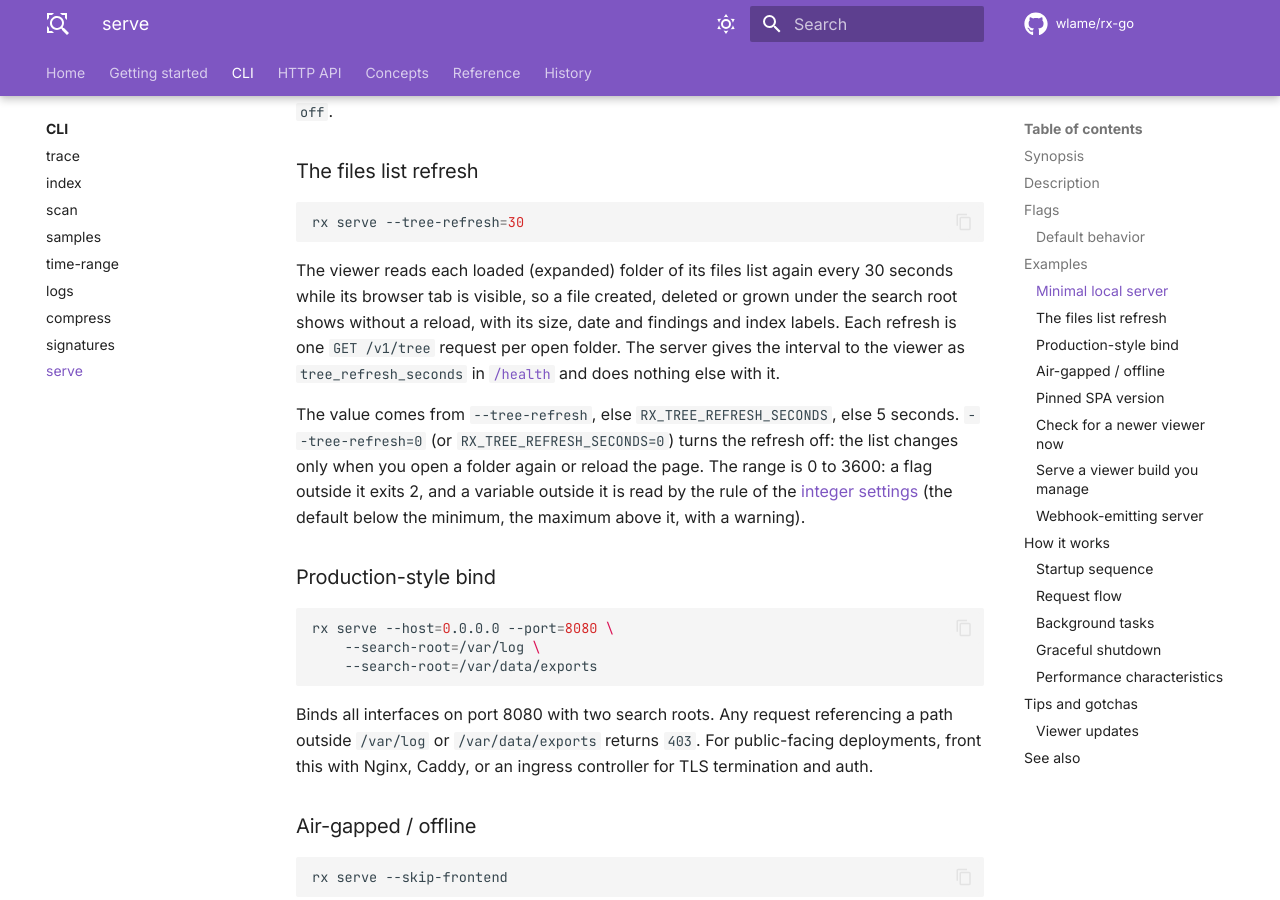
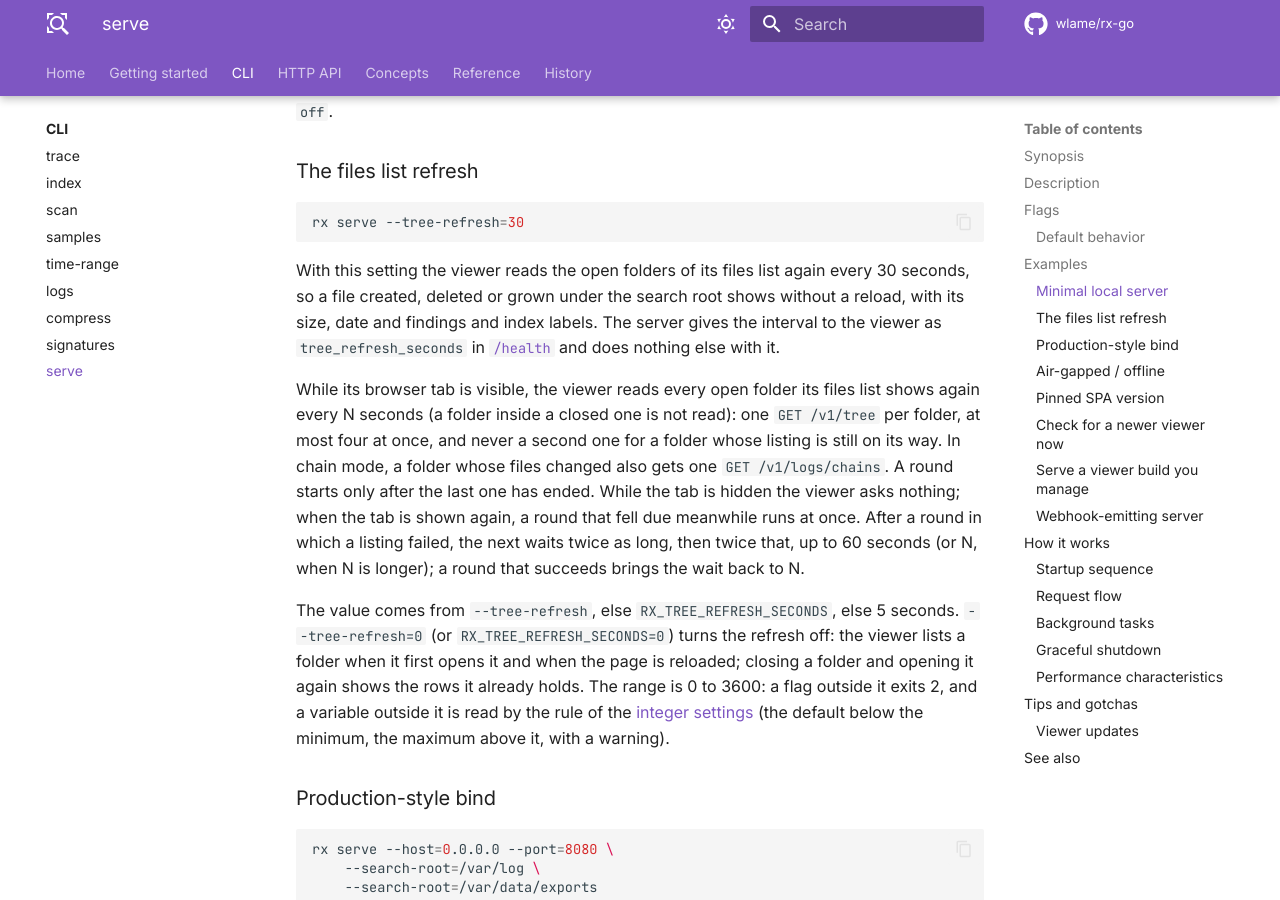
Before and after one commit to wlame/rx-go, an MkDocs documentation site: the page built from docs/cli/serve.md, in a window 1280 px wide and 900 px high, scrolled down 2482 px. Built offline with MkDocs 1.6.1 and Material for MkDocs 9.7.7, drawn with Linux system fonts in a browser that asks for light colours; comment, search, counter and statistics services are not loaded; the version menu is left out.

Commit message:
Describe the viewer's files list refresh in the serve page: four listings at once, the round when the tab is shown again, the wait after a failure and the chains listing.

````diff
--- a/docs/cli/serve.md
+++ b/docs/cli/serve.md
@@ -94,18 +94,30 @@ or `Tree refresh: off`.
 rx serve --tree-refresh=30
 ```
 
-The viewer reads each loaded (expanded) folder of its files list again
-every 30 seconds while its browser tab is visible, so a file created,
-deleted or grown under the search root shows without a reload, with
-its size, date and findings and index labels. Each refresh is one
-`GET /v1/tree` request per open folder. The server gives the interval
-to the viewer as `tree_refresh_seconds` in
-[`/health`](../api/endpoints/health.md) and does nothing else with it.
+With this setting the viewer reads the open folders of its files list
+again every 30 seconds, so a file created, deleted or grown under the
+search root shows without a reload, with its size, date and findings
+and index labels. The server gives the interval to the viewer as
+`tree_refresh_seconds` in [`/health`](../api/endpoints/health.md) and
+does nothing else with it.
+
+While its browser tab is visible, the viewer reads every open folder
+its files list shows again every N seconds (a folder inside a closed
+one is not read): one `GET /v1/tree` per folder, at most four at once,
+and never a second one for a folder whose listing is still on its way.
+In chain mode, a folder whose files changed also gets one
+`GET /v1/logs/chains`. A round starts only after the last one has
+ended. While the tab is hidden the viewer asks nothing; when the tab
+is shown again, a round that fell due meanwhile runs at once. After a
+round in which a listing failed, the next waits twice as long, then
+twice that, up to 60 seconds (or N, when N is longer); a round that
+succeeds brings the wait back to N.
 
 The value comes from `--tree-refresh`, else `RX_TREE_REFRESH_SECONDS`,
 else 5 seconds. `--tree-refresh=0` (or `RX_TREE_REFRESH_SECONDS=0`)
-turns the refresh off: the list changes only when you open a folder
-again or reload the page. The range is 0 to 3600: a flag outside it
+turns the refresh off: the viewer lists a folder when it first opens
+it and when the page is reloaded; closing a folder and opening it
+again shows the rows it already holds. The range is 0 to 3600: a flag outside it
 exits 2, and a variable outside it is read by the rule of the
 [integer settings](../configuration.md#integer-settings) (the default
 below the minimum, the maximum above it, with a warning).
````
